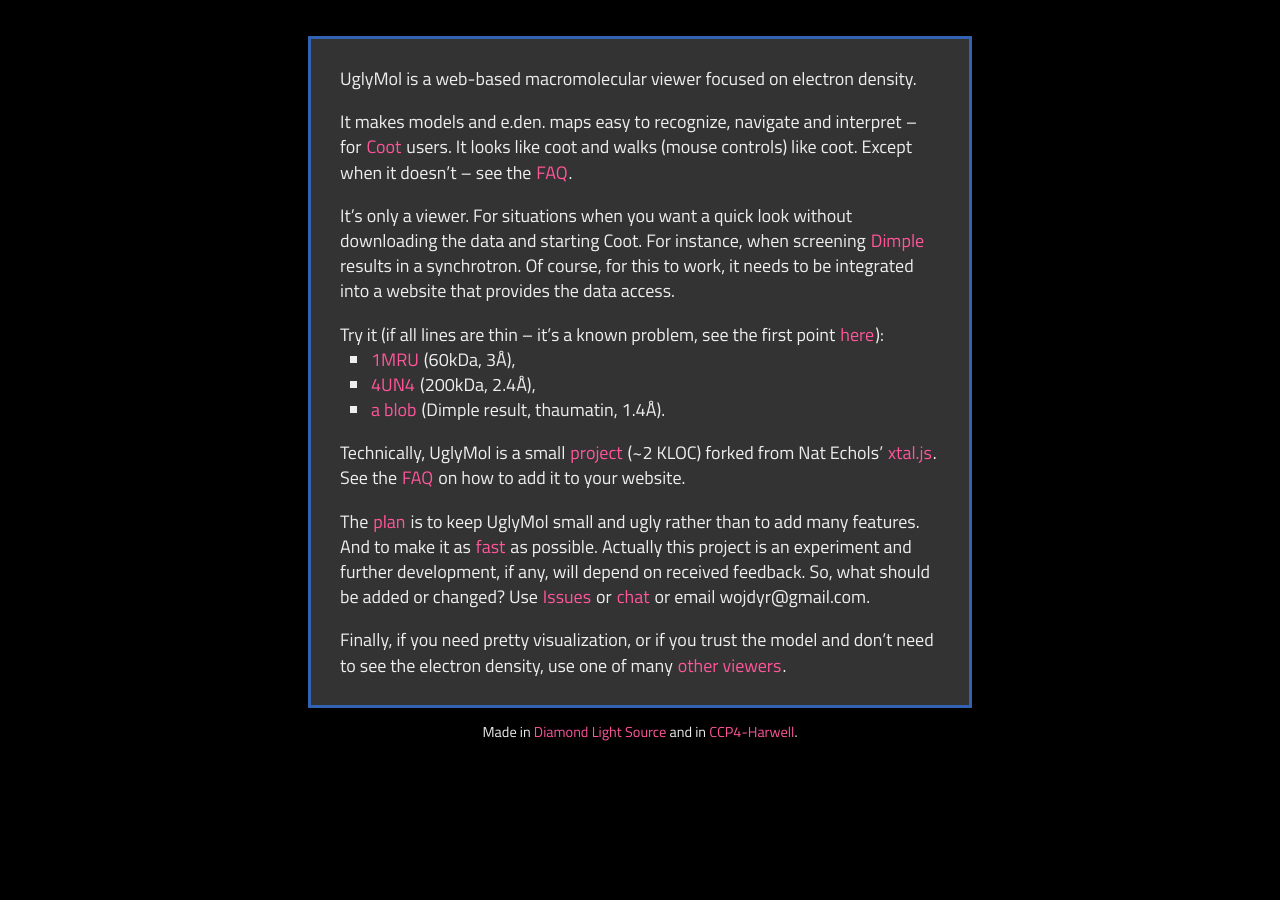
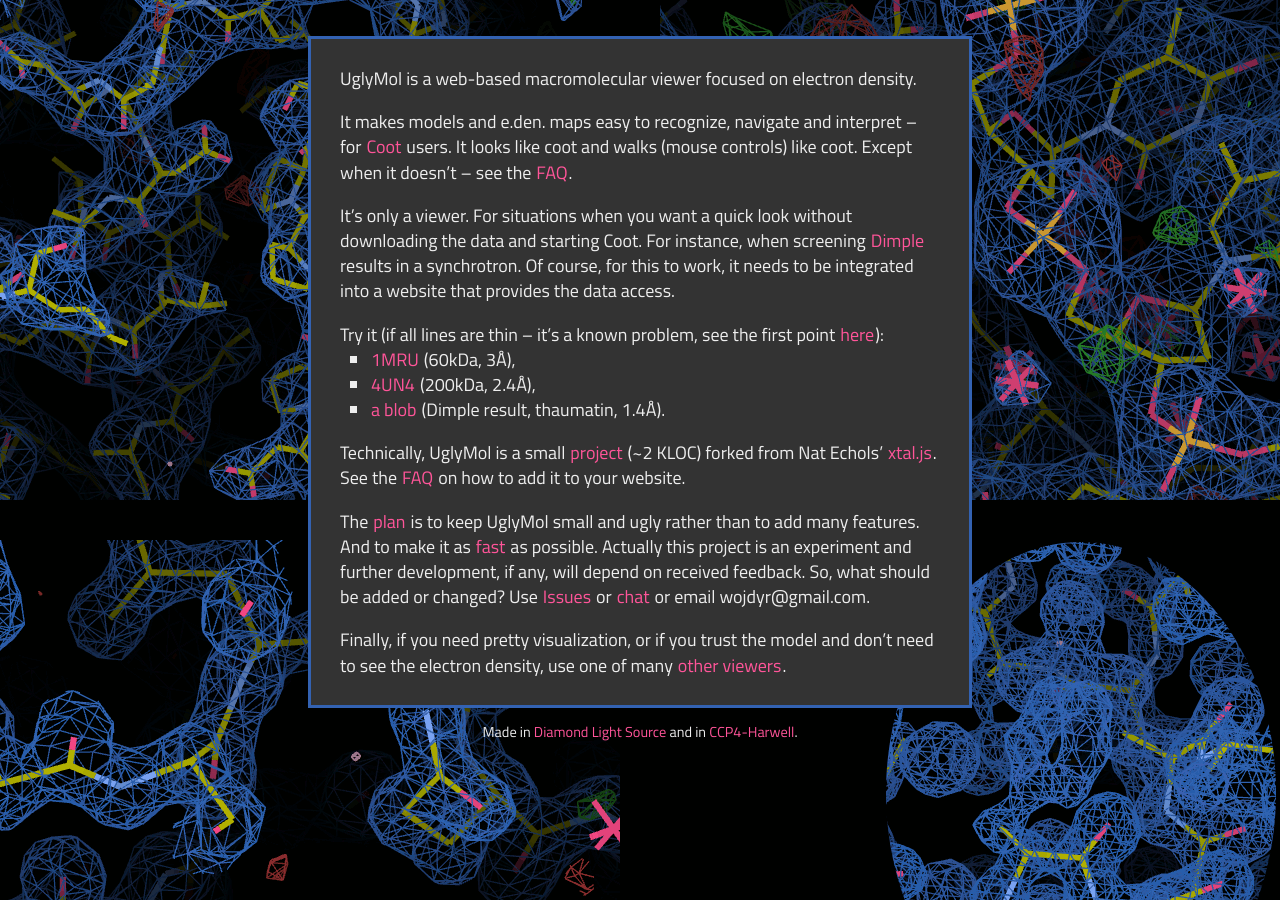
Before and after one commit to uglymol/uglymol.github.io, a Jekyll site: the page built from index.md, in a window 1280 px wide. Built offline with Jekyll 4.4.1, drawn with Linux system fonts in a browser that asks for light colours.

Commit message:
add bg image

```diff
--- a/_includes/my.css
+++ b/_includes/my.css
@@ -7,7 +7,7 @@
 @media screen and (min-width: 660px) {
 body {
  margin: 2em 0;
- background: #000;
+ background: #000 url("el-density-maps.png") top center no-repeat;
 }}
 
 .container {
```
Also changed, not shown: el-density-maps.png (added).
